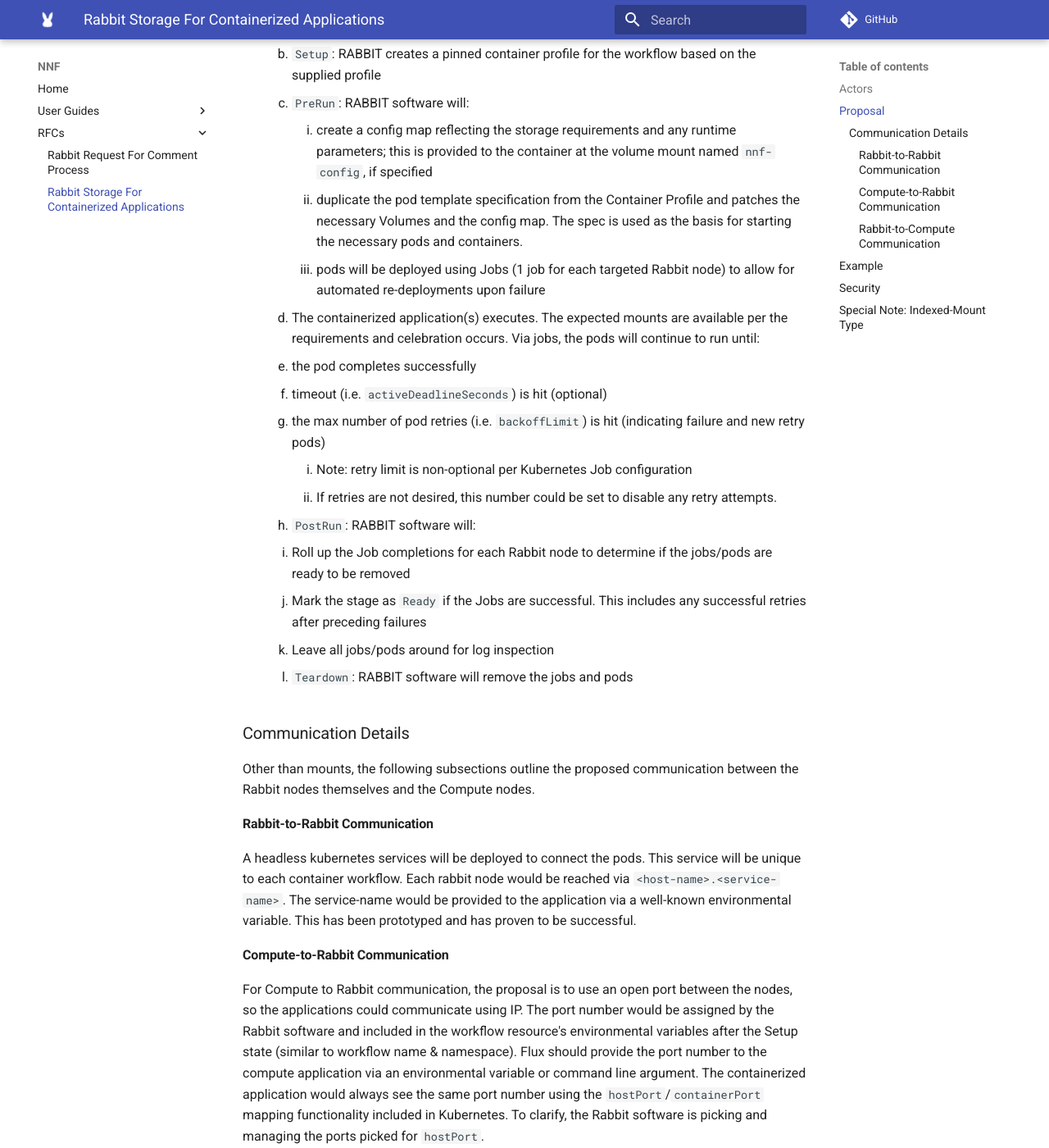
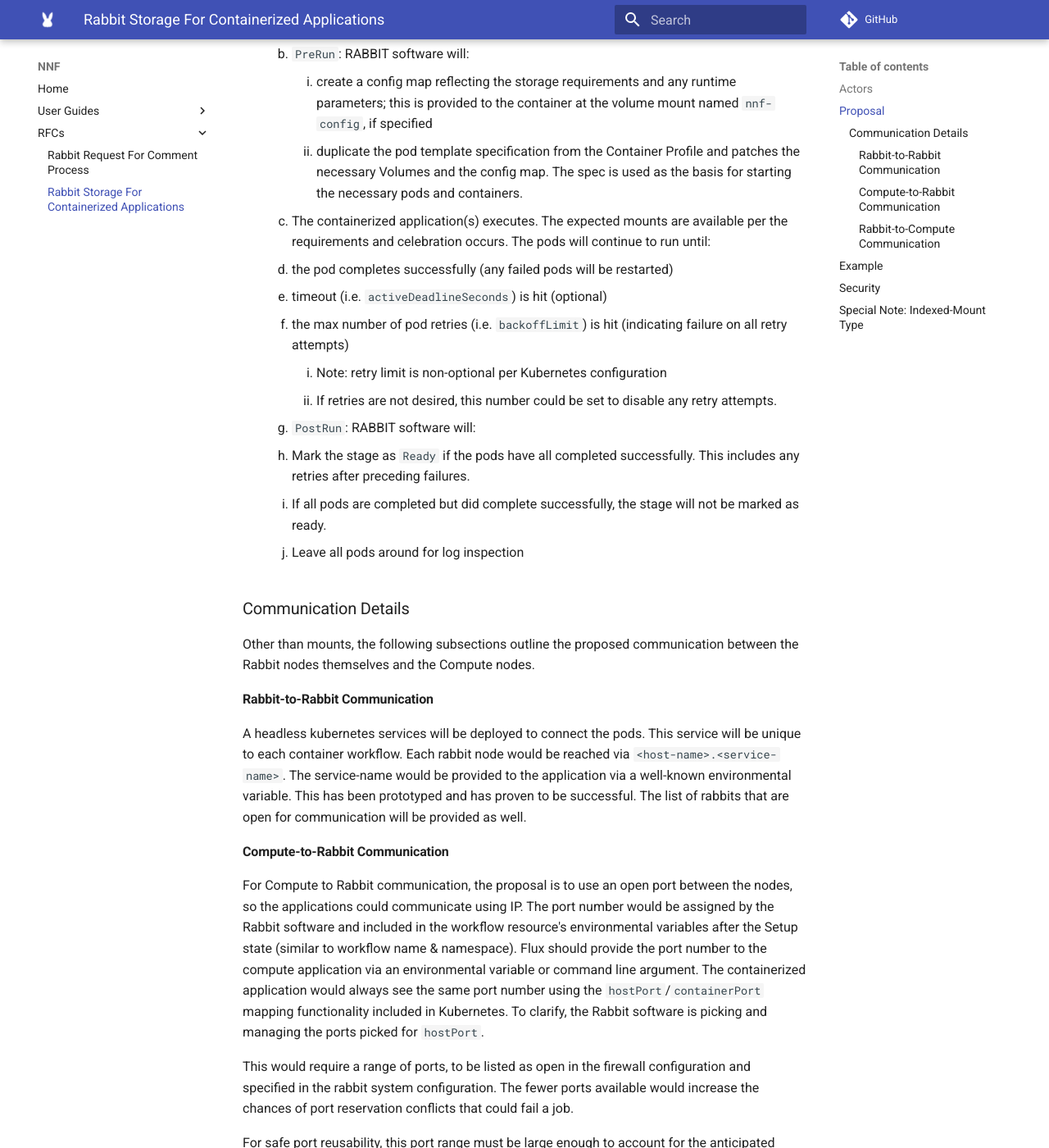
Before and after one commit to NearNodeFlash/NearNodeFlash.github.io, an MkDocs documentation site: the page built from docs/rfcs/0002/readme.md, in a window 1280 px wide and 1400 px high, scrolled down 1556 px. Shown: the whole window at 82% size. Built offline with MkDocs 1.6.1 and Material for MkDocs 9.7.7, drawn with Linux system fonts in a browser that asks for light colours; comment, search, counter and statistics services are not loaded; some of the changed text lies outside the part shown.

Commit message:
Update readme.md

````diff
--- a/docs/rfcs/0002/readme.md
+++ b/docs/rfcs/0002/readme.md
@@ -40,22 +40,19 @@
 5. The USER submits a WLM job with the #DW container fields populated
 6. WLM runs the job and drives the job through the following stages...
     1. `Proposal`: RABBIT validates the #DW container directive by comparing the supplied values to what is listed in the NNF Container Profile. If the USER fails to meet the requirements, the job fails
-    2. `Setup`: RABBIT creates a pinned container profile for the workflow based on the supplied profile
-    3. `PreRun`: RABBIT software will:
+    2. `PreRun`: RABBIT software will:
         1. create a config map reflecting the storage requirements and any runtime parameters; this is provided to the container at the volume mount named `nnf-config`, if specified
         2. duplicate the pod template specification from the Container Profile and patches the necessary Volumes and the config map. The spec is used as the basis for starting the necessary pods and containers.
-        3. pods will be deployed using Jobs (1 job for each targeted Rabbit node) to allow for automated re-deployments upon failure
-    4. The containerized application(s) executes. The expected mounts are available per the requirements and celebration occurs. Via jobs, the pods will continue to run until:
-       1. the pod completes successfully
+    3. The containerized application(s) executes. The expected mounts are available per the requirements and celebration occurs. The pods will continue to run until:
+       1. the pod completes successfully (any failed pods will be restarted)
        2. timeout (i.e. `activeDeadlineSeconds`) is hit (optional)
-       3. the max number of pod retries (i.e. `backoffLimit`) is hit (indicating failure and new retry pods)
-          1. Note: retry limit is non-optional per Kubernetes Job configuration
+       3. the max number of pod retries (i.e. `backoffLimit`) is hit (indicating failure on all retry attempts)
+          1. Note: retry limit is non-optional per Kubernetes configuration
           2. If retries are not desired, this number could be set to disable any retry attempts.
-    5. `PostRun`: RABBIT software will:
-       1. Roll up the Job completions for each Rabbit node to determine if the jobs/pods are ready to be removed
-       2. Mark the stage as `Ready` if the Jobs are successful. This includes any successful retries after preceding failures
-       3. Leave all jobs/pods around for log inspection
-    6. `Teardown`: RABBIT software will remove the jobs and pods
+    4. `PostRun`: RABBIT software will:
+       1. Mark the stage as `Ready` if the pods have all completed successfully. This includes any retries after preceding failures.
+       2. If all pods are completed but did complete successfully, the stage will not be marked as ready.
+       3. Leave all pods around for log inspection
 
 ### Communication Details
 
@@ -65,7 +62,7 @@
 
 A headless kubernetes services will be deployed to connect the pods. This service will be unique to each container workflow. Each rabbit node would be
 reached via `<host-name>.<service-name>`. The service-name would be provided to the application via a well-known environmental variable.
-This has been prototyped and has proven to be successful.
+This has been prototyped and has proven to be successful. The list of rabbits that are open for communication will be provided as well.
 
 #### Compute-to-Rabbit Communication
 
@@ -159,65 +156,60 @@
                 PERSISTENT_DW_foo-persistent-storage: type=lustre mount-type=mount-point
         ```
 
-    2. Rabbit software creates a Job and duplicates the `foo` pod template spec in the NNF Container Profile and fills in the necessary volumes and config map.
+    2. Rabbit software creates a pod and duplicates the `foo` pod template spec in the NNF Container Profile and fills in the necessary volumes and config map.
 
         ```yaml
-            kind: Job
-            apiVersion: batch/v1
+            kind: Pod
+            apiVersion: v1
             metadata:
                 name: my-job-container-my-foo
-            spec:
-              activeDeadlineSeconds: 300
-              backoffLimit: 3
-              template:
-                  metadata:
-                      name: foo
-                      namespace: default
-                  spec:
-                      containers:
-                      # This section unchanged from Container Profile
-                      - name: foo
-                        image: foo:latest
-                        command:
-                          - /foo
-                        volumeMounts:
-                        - name: foo-local-storage
-                          mountPath: /foo/local
-                        - name: foo-persistent-storage
-                          mountPath: /foo/persistent
-                        - name: nnf-config
-                          mountPath: /nnf/config
-                        ports:
-                          - name: compute
-                            hostPort: 9376 # hostport selected by Rabbit software
-                            containerPort: 80
+            template:
+                metadata:
+                    name: foo
+                    namespace: default
+                spec:
+                    containers:
+                    # This section unchanged from Container Profile
+                    - name: foo
+                      image: foo:latest
+                      command:
+                        - /foo
+                      volumeMounts:
+                      - name: foo-local-storage
+                        mountPath: /foo/local
+                      - name: foo-persistent-storage
+                        mountPath: /foo/persistent
+                      - name: nnf-config
+                        mountPath: /nnf/config
+                      ports:
+                        - name: compute
+                          hostPort: 9376 # hostport selected by Rabbit software
+                          containerPort: 80
 
-                      # volumes added by Rabbit software
-                      volumes:
-                      - name: foo-local-storage
-                        hostPath:
-                          path: /nnf/job/my-job/my-gfs2
-                      - name: foo-persistent-storage
-                        hostPath:
-                          path: /nnf/persistent/some-lustre
-                      - name: nnf-config
-                        configMap:
-                          name: my-job-container-my-foo
+                    # volumes added by Rabbit software
+                    volumes:
+                    - name: foo-local-storage
+                      hostPath:
+                        path: /nnf/job/my-job/my-gfs2
+                    - name: foo-persistent-storage
+                      hostPath:
+                        path: /nnf/persistent/some-lustre
+                    - name: nnf-config
+                      configMap:
+                        name: my-job-container-my-foo
 
-                      # securityContext added by Rabbit software - values will be inherited from the workflow
-                      securityContext:
-                        runAsUser: 1000
-                        runAsGroup: 2000
-                        fsGroup: 2000
+                    # securityContext added by Rabbit software - values will be inherited from the workflow
+                    securityContext:
+                      runAsUser: 1000
+                      runAsGroup: 2000
+                      fsGroup: 2000
         ```
 
     3. Rabbit software starts the pods on Rabbit nodes
 4. Post-Run
-   1. Rabbit will wait for all jobs/pods to finish
-   2. If all Jobs are successful, Post-Run will be marked as `Ready`
-   3. If any Jobs is not successful, Post-Run will not be marked as `Ready`
-5. Teardown:
-   1. Jobs/Containers will be removed.
+   1. Rabbit will wait for all pods to finish
+   2. If all pods are successful, Post-Run will be marked as `Ready`
+   3. If any pod is not successful, Post-Run will not be marked as `Ready`
 
 ## Security
 
````
